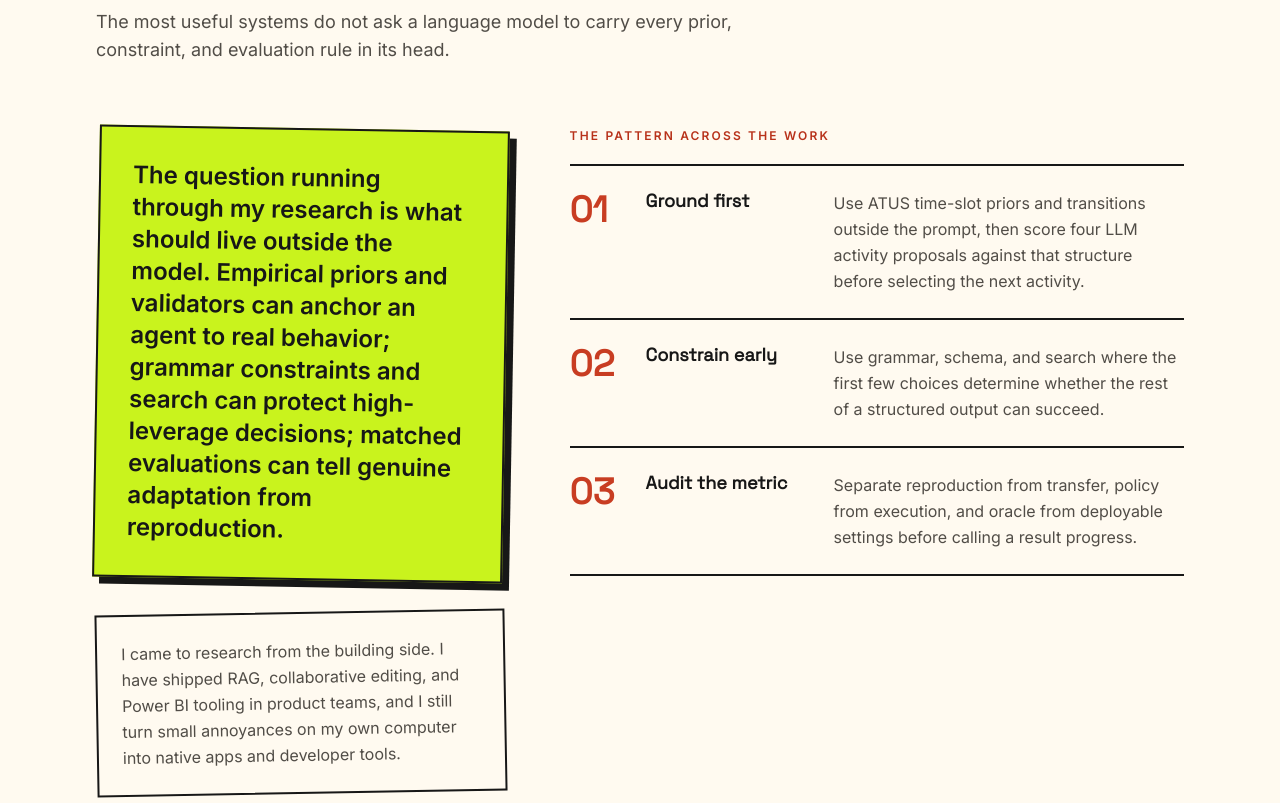
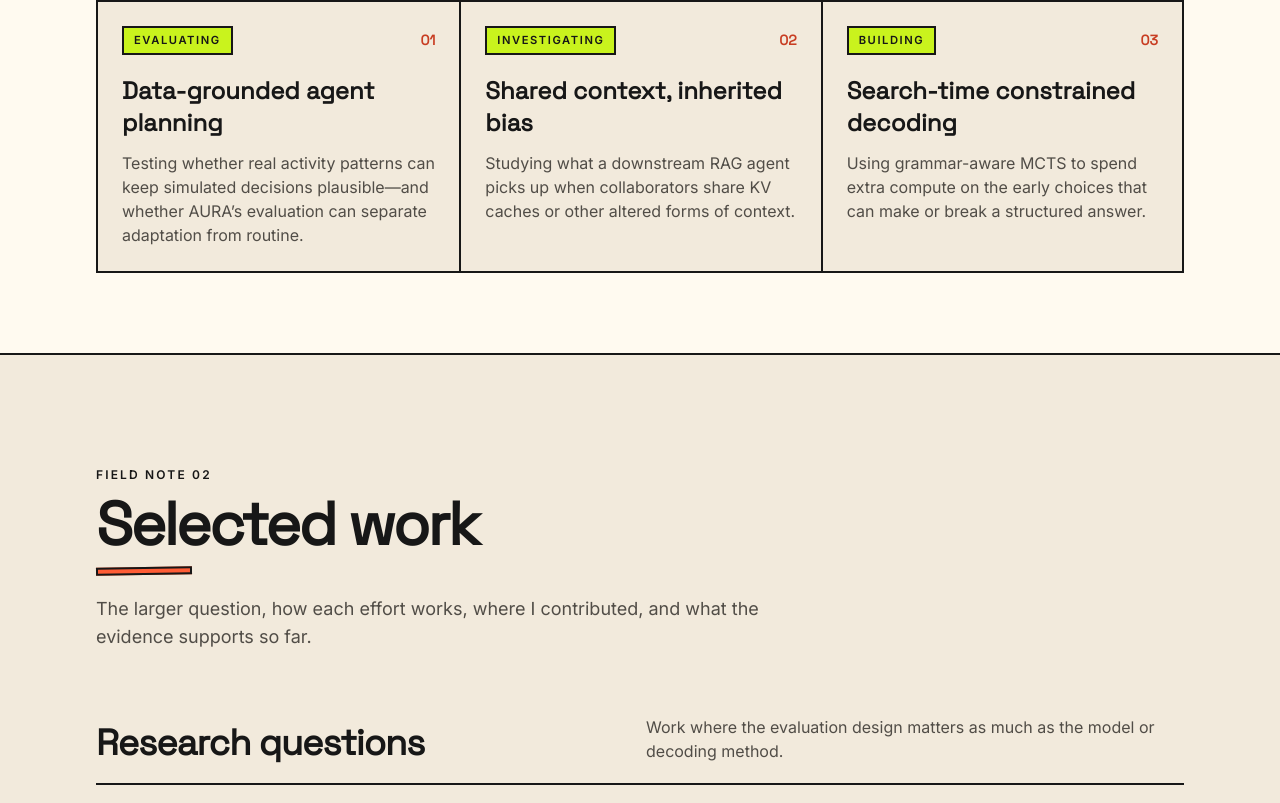
Before and after one commit to Achintya-Lakshmanan/achintya-lakshmanan.github.io, a React (Vite) app: page / in a window 1280 px wide. Shown: the part 1097-1900 px from the top of the page. Built offline with nearby package versions, Linux system fonts and the light colour scheme.

Commit message:
Refine portfolio research narratives

```diff
--- a/src/components/About.tsx
+++ b/src/components/About.tsx
@@ -5,53 +5,40 @@ import { Section } from './Section'
 export function About() {
   return (
     <Section
-      id="about"
+      id="exploring"
       wash
-      title="What belongs outside the model?"
-      subtitle="The most useful systems do not ask a language model to carry every prior, constraint, and evaluation rule in its head."
+      compact
+      title="Currently exploring"
+      subtitle="Three questions I’m actively building and testing around language-model systems."
     >
-      <div className="grid gap-12 lg:grid-cols-[0.8fr_1.2fr] lg:gap-16">
-        <Reveal delay={0.05}>
-          <div className="relative">
-            <div className="hard-card rotate-1 bg-[#c9f31d] p-6 sm:p-8">
-              <p className="text-xl font-semibold leading-relaxed sm:text-2xl">
-                {content.aboutResearch}
-              </p>
-            </div>
-            <div className="mt-8 -rotate-1 border-2 border-ink bg-[#fffaf0] p-6">
-              <p className="text-base leading-relaxed text-ink-muted">
-                {content.aboutSoftware}
-              </p>
-            </div>
-            <p className="mt-5 text-sm font-bold uppercase tracking-widest text-ink-dim">
-              Currently in {content.location}
-            </p>
-          </div>
-        </Reveal>
-
-        <div>
-          <p className="mb-5 text-xs font-bold uppercase tracking-[0.18em] text-accent-bright">
-            The pattern across the work
-          </p>
-          <ol className="border-t-2 border-ink">
+      <ol className="grid overflow-hidden border-2 border-ink bg-surface md:grid-cols-3">
         {content.currentThreads.map((thread, i) => (
-              <Reveal key={thread.label} delay={0.08 + i * 0.06} as="li">
-                <div className="group grid gap-3 border-b-2 border-ink py-6 sm:grid-cols-[4rem_11rem_1fr] sm:items-start">
-                  <span className="font-display text-4xl font-bold text-accent">
+          <Reveal
+            key={thread.label}
+            delay={0.05 + i * 0.06}
+            as="li"
+            className={`relative p-5 sm:p-6 ${i > 0 ? 'border-t-2 border-ink md:border-l-2 md:border-t-0' : ''}`}
+          >
+            <div className="mb-5 flex items-center justify-between gap-4">
+              <span className="border-2 border-ink bg-[#c9f31d] px-2.5 py-1 text-[0.7rem] font-bold uppercase tracking-[0.14em]">
+                {thread.status}
+              </span>
+              <span
+                className="font-display text-sm font-bold text-accent"
+                aria-hidden="true"
+              >
                 {String(i + 1).padStart(2, '0')}
               </span>
-                  <h3 className="font-display text-lg font-bold leading-tight">
+            </div>
+            <h3 className="font-display text-xl font-bold leading-tight sm:text-2xl">
               {thread.label}
             </h3>
-                  <p className="leading-relaxed text-ink-muted">
+            <p className="mt-3 text-sm leading-relaxed text-ink-muted sm:text-base">
               {thread.text}
             </p>
-                </div>
           </Reveal>
         ))}
       </ol>
-        </div>
-      </div>
     </Section>
   )
 }
--- a/src/components/Projects.tsx
+++ b/src/components/Projects.tsx
@@ -29,7 +29,7 @@ export function Projects() {
     <Section
       id="projects"
       title="Selected work"
-      subtitle="A shorter set of projects with the question, my contribution, the evidence, and an honest status."
+      subtitle="The larger question, how each effort works, where I contributed, and what the evidence supports so far."
     >
       <div className="space-y-24">
         {groups.map((group) => {
@@ -122,9 +122,18 @@ function ProjectCard({ project, index }: { project: Project; index: number }) {
 
               <div>
                 <p className="text-xs font-bold uppercase tracking-[0.16em] text-ink-dim">
-                  What I built
+                  The work
                 </p>
                 <p className="mt-2 max-w-3xl text-sm leading-relaxed text-ink-muted sm:text-base">
+                  {project.approach}
+                </p>
+              </div>
+
+              <div className="border-l-2 border-accent pl-4">
+                <p className="text-xs font-bold uppercase tracking-[0.16em] text-ink-dim">
+                  My role
+                </p>
+                <p className="mt-1.5 max-w-3xl text-sm leading-relaxed text-ink-muted">
                   {project.contribution}
                 </p>
               </div>
--- a/src/components/Section.tsx
+++ b/src/components/Section.tsx
@@ -8,6 +8,7 @@ interface SectionProps {
   children: ReactNode
   className?: string
   wash?: boolean
+  compact?: boolean
 }
 
 export function Section({
@@ -17,16 +18,21 @@ export function Section({
   children,
   className = '',
   wash = false,
+  compact = false,
 }: SectionProps) {
   return (
     <section
       id={id}
-      className={`relative scroll-mt-20 py-20 sm:py-28 ${wash ? 'section-wash' : ''} ${className}`}
+      className={`relative scroll-mt-20 ${compact ? 'py-14 sm:py-20' : 'py-20 sm:py-28'} ${wash ? 'section-wash' : ''} ${className}`}
     >
       <div className="mx-auto max-w-6xl px-5 sm:px-8">
         <Reveal>
-          <div className="section-eyebrow mb-12 max-w-3xl text-ink sm:mb-16">
-            <h2 className="font-display text-4xl font-bold leading-[0.95] tracking-[-0.04em] text-ink sm:text-6xl">
+          <div
+            className={`section-eyebrow max-w-3xl text-ink ${compact ? 'mb-8 sm:mb-10' : 'mb-12 sm:mb-16'}`}
+          >
+            <h2
+              className={`font-display font-bold leading-[0.95] tracking-[-0.04em] text-ink ${compact ? 'text-4xl sm:text-5xl' : 'text-4xl sm:text-6xl'}`}
+            >
               {title}
               <span className="section-underline" aria-hidden />
             </h2>
--- a/src/data/content.ts
+++ b/src/data/content.ts
@@ -29,6 +29,7 @@ export interface Experience {
   organization: string
   period: string
   category: ExperienceCategory
+  context: string
   highlights: string[]
   /** Logo image URL (e.g. Clearbit). Falls back to monogram if missing/broken. */
   logo?: string
@@ -40,6 +41,7 @@ export interface Project {
   period: string
   kind: 'research' | 'build'
   question: string
+  approach: string
   contribution: string
   tags: string[]
   evidence: string[]
@@ -54,6 +56,7 @@ export interface ProjectLink {
 }
 
 export interface CurrentThread {
+  status: string
   label: string
   text: string
 }
@@ -79,8 +82,6 @@ export interface SiteContent {
   email: string
   positioning: string
   bio: string
-  aboutResearch: string
-  aboutSoftware: string
   currentThreads: CurrentThread[]
   contactCopy: string
   location: string
@@ -103,22 +104,21 @@ export const content: SiteContent = {
   positioning:
     'LLM researcher and software engineer building systems that plan, share context, and hold up under real evaluation.',
   bio: 'I’m an MS CSE student and Graduate Researcher at Penn State, working on data-grounded agents, multi-agent RAG, and search-time decoding—with prior experience shipping ML and full-stack products.',
-  aboutResearch:
-    'The question running through my research is what should live outside the model. Empirical priors and validators can anchor an agent to real behavior; grammar constraints and search can protect high-leverage decisions; matched evaluations can tell genuine adaptation from reproduction.',
-  aboutSoftware:
-    'I came to research from the building side. I have shipped RAG, collaborative editing, and Power BI tooling in product teams, and I still turn small annoyances on my own computer into native apps and developer tools.',
   currentThreads: [
     {
-      label: 'Ground first',
-      text: 'Use ATUS time-slot priors and transitions outside the prompt, then score four LLM activity proposals against that structure before selecting the next activity.',
+      status: 'Evaluating',
+      label: 'Data-grounded agent planning',
+      text: 'Testing whether real activity patterns can keep simulated decisions plausible—and whether AURA’s evaluation can separate adaptation from routine.',
     },
     {
-      label: 'Constrain early',
-      text: 'Use grammar, schema, and search where the first few choices determine whether the rest of a structured output can succeed.',
+      status: 'Investigating',
+      label: 'Shared context, inherited bias',
+      text: 'Studying what a downstream RAG agent picks up when collaborators share KV caches or other altered forms of context.',
     },
     {
-      label: 'Audit the metric',
-      text: 'Separate reproduction from transfer, policy from execution, and oracle from deployable settings before calling a result progress.',
+      status: 'Building',
+      label: 'Search-time constrained decoding',
+      text: 'Using grammar-aware MCTS to spend extra compute on the early choices that can make or break a structured answer.',
     },
   ],
   contactCopy:
@@ -141,7 +141,7 @@ export const content: SiteContent = {
     },
   ],
   nav: [
-    { label: 'About', href: '#about' },
+    { label: 'Exploring', href: '#exploring' },
     { label: 'Work', href: '#projects' },
     { label: 'Experience', href: '#experience' },
     { label: 'Education', href: '#education' },
@@ -193,9 +193,11 @@ export const content: SiteContent = {
       period: 'Apr 2026 to Present',
       category: 'research',
       logo: '/logos/psu.png',
+      context:
+        'Two collaborative research efforts examine how external structure changes LLM-agent behavior: one grounds simulated daily decisions in real activity data, while the other studies what passes between RAG agents when they share model state.',
       highlights: [
-        'On AURA, I evaluate a K-validation controller that scores four LLM activity proposals alongside ATUS time-slot priors and transitions, with policy selections and execution analyzed separately.',
-        'I study what a downstream judge inherits when agents share KV caches, using matched perturbation controls to test the mechanism rather than crediting one compression format.',
+        'For AURA, I built and evaluate a K-validation controller that scores four LLM proposals alongside ATUS time-slot priors and transitions, with policy selections and execution analyzed separately.',
+        'For the multi-agent RAG study, I help analyze what a downstream judge inherits through shared KV caches, using matched perturbation controls to test the mechanism rather than crediting one compression format.',
       ],
     },
     {
@@ -205,9 +207,11 @@ export const content: SiteContent = {
       period: 'Sep 2025 to Present',
       category: 'teaching',
       logo: '/logos/psu.png',
+      context:
+        'The role supports CMPSC 461 and CMPSC 311 instruction and extends into undergraduate honors mentoring on secure code generation.',
       highlights: [
-        'Prepare course questions, hold office hours, and help students work through course projects.',
-        'Mentor secure-coding work and support its experimental design and analysis.',
+        'I prepare course questions, hold office hours, and help students work through assignments and projects.',
+        'I mentor secure-coding work and support its experimental design and analysis.',
       ],
     },
     {
@@ -217,9 +221,11 @@ export const content: SiteContent = {
       period: 'Aug 2024 to Mar 2025',
       category: 'research',
       logo: '/logos/snu.svg',
+      context:
+        'The lab projects explored medical-image reconstruction and segmentation where observations are sparse, noisy, or low contrast.',
       highlights: [
-        'Built and evaluated a Mamba-enhanced NeRF pipeline for reconstructing 3D bone structure from a single X-ray.',
-        'For a fetal-ultrasound challenge, tested Semi-Mamba and a mutual-learning VMUNet variant on noisy, low-contrast scans.',
+        'I built and evaluated a Mamba-enhanced NeRF pipeline for reconstructing 3D bone structure from a single X-ray.',
+        'For a fetal-ultrasound challenge, I tested Semi-Mamba and a mutual-learning VMUNet variant on noisy, low-contrast scans.',
       ],
     },
     {
@@ -229,9 +235,11 @@ export const content: SiteContent = {
       period: 'Sep 2022 to Nov 2022',
       category: 'research',
       logo: '/logos/snu.svg',
+      context:
+        'The lab was developing Tamil speech systems and voice transcreation for educational material, where naturalness and usable inference mattered alongside model quality.',
       highlights: [
-        'Built Tamil text-to-speech and voice-cloning experiments with encoder-decoder and Tacotron models.',
-        'Contributed to voice transcreation for IIT online courses.',
+        'I built Tamil text-to-speech and voice-cloning experiments with encoder-decoder and Tacotron models.',
+        'I contributed to voice transcreation for IIT online courses.',
       ],
     },
     {
@@ -241,10 +249,12 @@ export const content: SiteContent = {
       period: 'Mar 2025 to Jun 2025',
       category: 'industry',
       logo: '/logos/lumel.svg',
+      context:
+        'The product work focused on making analytics workflows easier to author and share, from natural-language formula creation to collaborative configuration and Power BI utilities.',
       highlights: [
-        'Built a TypeScript RAG assistant that translated natural-language requests into Inforiver Matrix formulas.',
-        'Built a collaborative JSON editor with React, Node.js, and WebSockets, including real-time shared state and multi-user testing.',
-        'Worked on Power BI utilities for parsing Microsoft Project data and generating reusable report themes.',
+        'I built a TypeScript RAG assistant that translated natural-language requests into Inforiver Matrix formulas.',
+        'I built a collaborative JSON editor with React, Node.js, and WebSockets, including real-time shared state and multi-user testing.',
+        'I contributed Power BI utilities for parsing Microsoft Project data and generating reusable report themes.',
       ],
     },
     {
@@ -254,9 +264,11 @@ export const content: SiteContent = {
       period: 'May 2024 to Jul 2024',
       category: 'industry',
       logo: '/logos/phosphene.png',
+      context:
+        'A five-person team developed a deepfake-detection pipeline designed to remain useful across compression, blur, color variation, and videos containing multiple identities.',
       highlights: [
-        'Led a five-person team building and evaluating a PyTorch deepfake detector.',
-        'Added blur, compression, and color-jitter augmentation and tested MINTIME on multi-identity videos.',
+        'I led the team’s implementation and evaluation of the PyTorch detector.',
+        'I added blur, compression, and color-jitter augmentation and tested MINTIME on multi-identity videos.',
       ],
     },
     {
@@ -266,9 +278,11 @@ export const content: SiteContent = {
       period: 'Feb 2024 to May 2024',
       category: 'industry',
       logo: '/logos/culvii.svg',
+      context:
+        'The product connected day-to-day student management with a gamified learning experience and in-product conversational assistance.',
       highlights: [
-        'Built parts of a student-management portal in Next.js and Node.js, including class tracking and onboarding.',
-        'Added GPT-based assistants to a gamified learning product and worked on the conversation flow and response latency.',
+        'I built parts of the student-management portal in Next.js and Node.js, including class tracking and onboarding.',
+        'I added GPT-based assistants to the learning product and worked on conversation flow and response latency.',
       ],
     },
     {
@@ -278,9 +292,11 @@ export const content: SiteContent = {
       period: 'May 2023 to Jan 2024',
       category: 'industry',
       logo: '/logos/optisol.png',
+      context:
+        'The internship spanned three applied-ML products: image generation for design workflows, GPT-assisted issue resolution, and edge vision for industrial monitoring.',
       highlights: [
-        'Built a React and FastAPI image-generation application around Stable Diffusion and worked on model fine-tuning.',
-        'Built a GPT-4 issue-resolution prototype and deployed a YOLOv8 soot detector on a Jetson Nano.',
+        'I built a React and FastAPI image-generation application around Stable Diffusion and worked on model fine-tuning.',
+        'I built a GPT-4 issue-resolution prototype and deployed a YOLOv8 soot detector on a Jetson Nano.',
       ],
     },
   ],
@@ -292,8 +308,10 @@ export const content: SiteContent = {
       kind: 'research',
       question:
         'Can an agent model heatwave adaptation without mistaking ordinary daily structure for evidence that the LLM adapted?',
+      approach:
+        'AURA is a collaborative simulation effort that combines LLM activity proposals with American Time Use Survey priors and transition structure. The system keeps policy selection separate from executed actions so evaluation can distinguish a model-driven change from ordinary routine.',
       contribution:
-        'I built an ATUS-grounded K-validation and evaluation pipeline. At each decision, the model supplies four candidate activity proposals; candidate-category selection combines proposal support with the ATUS time-slot prior and preceding-activity transition while policy selections and executed actions are logged separately.',
+        'I built the ATUS-grounded K-validation and evaluation pipeline: at each decision, it scores four model proposals against the time-slot prior and preceding-activity transition.',
       tags: ['Python', 'vLLM', 'LLM Agents', 'Simulation', 'Evaluation'],
       evidence: [
         'Matched controls compare the same controller with and without LLM proposals.',
@@ -309,8 +327,10 @@ export const content: SiteContent = {
       kind: 'research',
       question:
         'When one RAG agent hands its KV cache to a downstream judge, does the judge inherit a decision bias along with the saved context?',
+      approach:
+        'This collaborative study follows context through a multi-agent RAG pipeline across three models and two datasets. It compares ordinary text re-prefill with FP16 cache transfer, INT4 round trips, and matched-noise controls to separate cache sharing from the perturbations introduced by compression.',
       contribution:
-        'In a collaborative study, I helped build and analyze a LangGraph pipeline across three models and two datasets, comparing text re-prefill, FP16 cache transfer, INT4 round trips, and matched-noise controls.',
+        'I helped build the LangGraph pipeline and analyze the decision-level effects, including the controls needed to test whether INT4 itself was responsible.',
       tags: ['Python', 'PyTorch', 'LangGraph', 'RAG', 'KV Cache'],
       evidence: [
         'Cache transfer changed downstream decisions in most model-and-dataset settings.',
@@ -332,8 +352,10 @@ export const content: SiteContent = {
       kind: 'research',
       question:
         'Can search spend extra compute on the first 6–10 SQL tokens, where an early schema or structural mistake can doom the entire query?',
+      approach:
+        'The project extends genlm/genlm-control with a hybrid decoder: grammar- and schema-aware MCTS searches the high-leverage SQL prefix, then greedy decoding completes the query. Oracle and deployable settings are evaluated separately.',
       contribution:
-        'Working in a fork of genlm/genlm-control, I implemented a hybrid MCTS decoder that keeps expansion and simulation inside the SQL grammar and database schema, searches only the high-leverage prefix, and lets greedy decoding finish the query.',
+        'Working in a fork of the upstream project, I implemented the hybrid decoder, bounded its parser cache, and replaced memory-heavy rollouts with a heuristic for the current evaluation harness.',
       tags: ['Python', 'PyTorch', 'MCTS', 'Text-to-SQL', 'SPIDER'],
       evidence: [
         'The benchmark separates SMC, oracle MCTS, and deployable non-oracle MCTS instead of mixing gold-assisted and test-time settings.',
@@ -356,8 +378,10 @@ export const content: SiteContent = {
       kind: 'build',
       question:
         'The MacBook notch takes permanent screen space. Could it become a useful, quiet HUD instead?',
+      approach:
+        'NotchNest is a native macOS 14+ accessory that turns the notch into compact and expanded surfaces for music, meetings, files, weather, timers, and a camera mirror. It is designed to feel like part of the system rather than another floating dashboard.',
       contribution:
-        'I built a native macOS 14+ accessory app in Swift 6, AppKit, and SwiftUI, with compact and expanded states for music, meetings, files, weather, timers, and a camera mirror.',
+        'I designed and built the app in Swift 6, AppKit, and SwiftUI, including its native integrations, permission flows, and event-driven state changes.',
       tags: ['Swift 6', 'AppKit', 'SwiftUI', 'macOS'],
       evidence: [
         'System integrations are event-driven where timing matters, including Bluetooth connect and disconnect notifications.',
@@ -379,8 +403,10 @@ export const content: SiteContent = {
       kind: 'build',
       question:
         'How much restoration quality can a compact vision model recover under a four-hour challenge training budget?',
+      approach:
+        'This challenge entry targeted dense, uneven haze with a compact ResNet U-Net and histogram equalization, balancing restoration quality against a tightly limited training run and practical per-image inference.',
       contribution:
-        'I built a compact ResNet U-Net for dense, uneven haze and used histogram equalization to make the limited training run count.',
+        'I built and trained the restoration pipeline and prepared the submitted model under the four-hour budget.',
       tags: ['Python', 'PyTorch', 'Computer Vision', 'U-Net'],
       evidence: [
         'Placed 16th out of 128 challenge submissions.',
@@ -395,8 +421,10 @@ export const content: SiteContent = {
       kind: 'build',
       question:
         'Could one investigation view bring transaction anomalies, phishing signals, and network context together for a hackathon analyst?',
+      approach:
+        'Krypton was a team-built hackathon prototype that combined transaction anomaly scoring, spam and phishing checks, IP lookup, and a React and Node.js investigation dashboard in one end-to-end workflow.',
       contribution:
-        'Our team combined a random-forest transaction model with spam and phishing checks, IP lookup, and a React and Node.js investigation interface.',
+        'I contributed across the ML and application stack as the team integrated the random-forest model, APIs, storage, and analyst-facing interface.',
       tags: ['Python', 'React', 'Node.js', 'MongoDB', 'ML'],
       evidence: [
         'Won the Encryptcon Shaastra Hackathon organized with IIT Madras and Temenos.',
```
Also changed, not shown: src/components/Experience.tsx (+8 -2 lines). Lines whose indentation alone changed are shown as unchanged.
